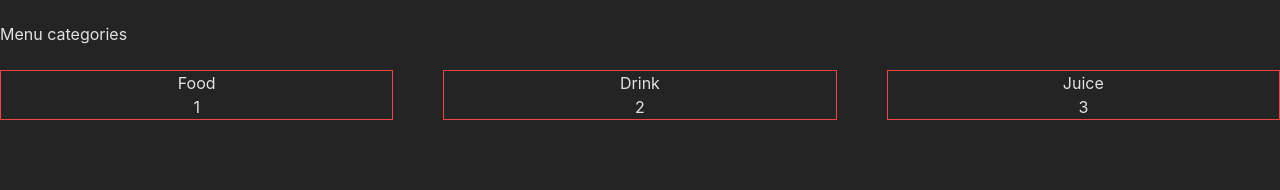
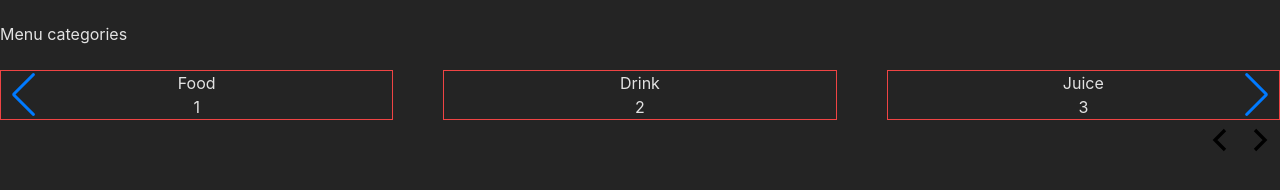
Before and after one commit to MKAS-Myanmar/NTH-Degree-Bar, a React (Vite) app: page / in a window 1280 px wide. Shown: the part 818-1008 px from the top of the page. Built offline with nearby package versions, Linux system fonts and the light colour scheme.

Commit message:
fourth release

```diff
--- a/src/Pages/Home.jsx
+++ b/src/Pages/Home.jsx
@@ -1,15 +1,23 @@
-import { useContext } from "react";
+import { useContext, useRef } from "react";
 import HomeMenu from "../Components/HomeCategory";
 import NavBar from "../Components/NavBar";
 import { StateContext } from "../Context/Context";
 
-import { Swiper, SwiperSlide } from "swiper/react";
+
+import { Swiper, SwiperSlide, useSwiper } from "swiper/react";
 
 // Import Swiper styles
 import "swiper/css";
+import "swiper/css/bundle";
+import "swiper/css/pagination";
+import "swiper/css/navigation";
+
+import { GrFormPrevious, GrFormNext } from "react-icons/gr";
 
 const Home = () => {
   const { categories } = useContext(StateContext);
+
+
 
   return (
     <div className="">
@@ -24,30 +32,35 @@ const Home = () => {
         </div>
       </header>
 
-
-
       <main className="container mx-auto py-20">
         <h1 className="mb-6">Menu categories</h1>
         <div className="">
-
           <Swiper
             spaceBetween={50}
             slidesPerView={3}
-        onSlideChange={() => console.log("slide change")}
-        onSwiper={(swiper) => console.log(swiper)}
+            // navigation={{
+            //   prevEl: ".prev",
+            //   nextEl: ".next",
+            // }}
+            navigation={true}
+            pagination={{clickable: 'true'}}
+
+
+            // onSlideChange={() => console.log("slide change")}
+            // onSwiper={(swiper) => swiperRef.current= swiper}
           >
             {categories?.map((category) => (
-
               <SwiperSlide key={category.id}>
-          <HomeMenu  category={category} />
+                <HomeMenu category={category} />
               </SwiperSlide>
             ))}
+          </Swiper>
+        </div>
+        <div className="flex items-center justify-end ">
+          <GrFormPrevious  size={40} className="prev text-lg cursor-pointer" />
+          <GrFormNext size={40} className="next text-lg cursor-pointer" />
+        </div>
 
-      </Swiper>
-
-
-
-        </div>
       </main>
     </div>
   );
```
Lines whose indentation alone changed are shown as unchanged.
